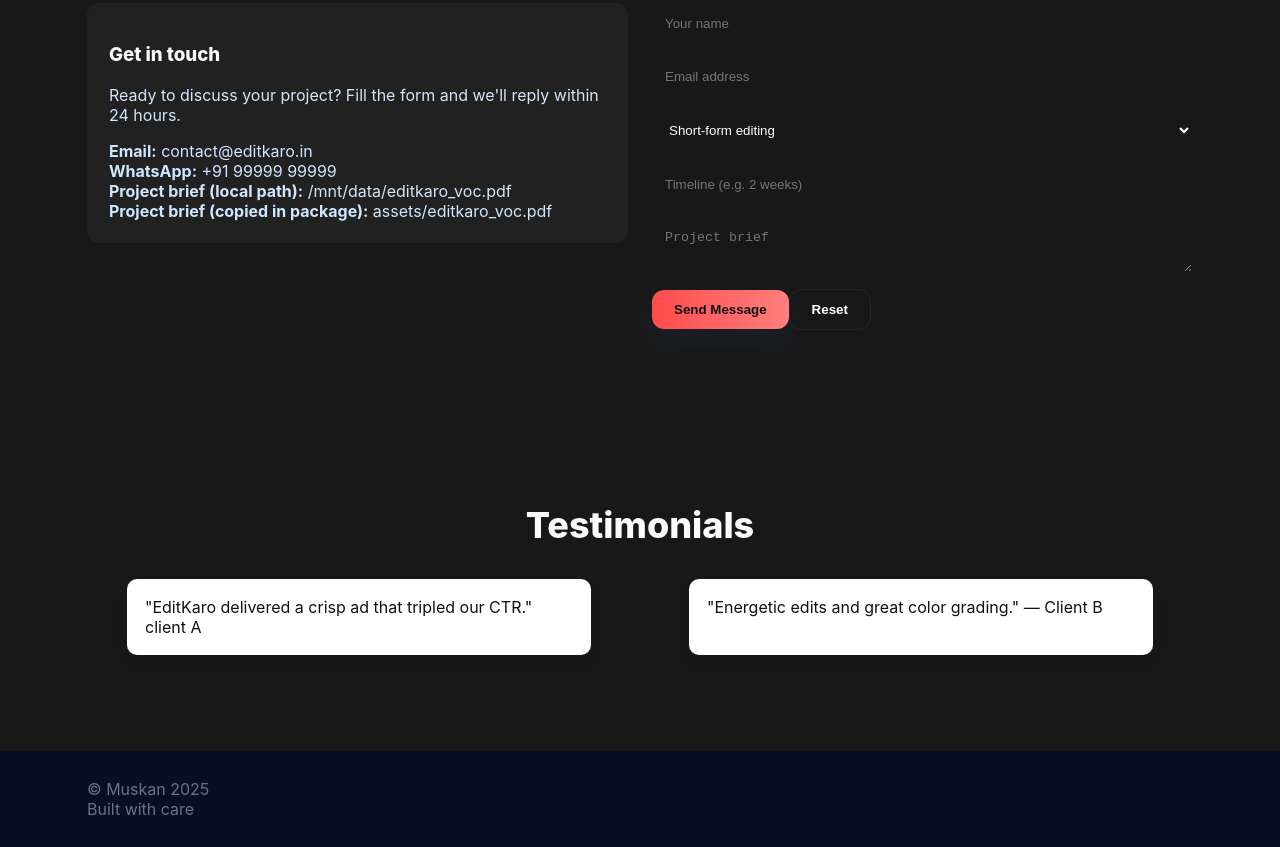
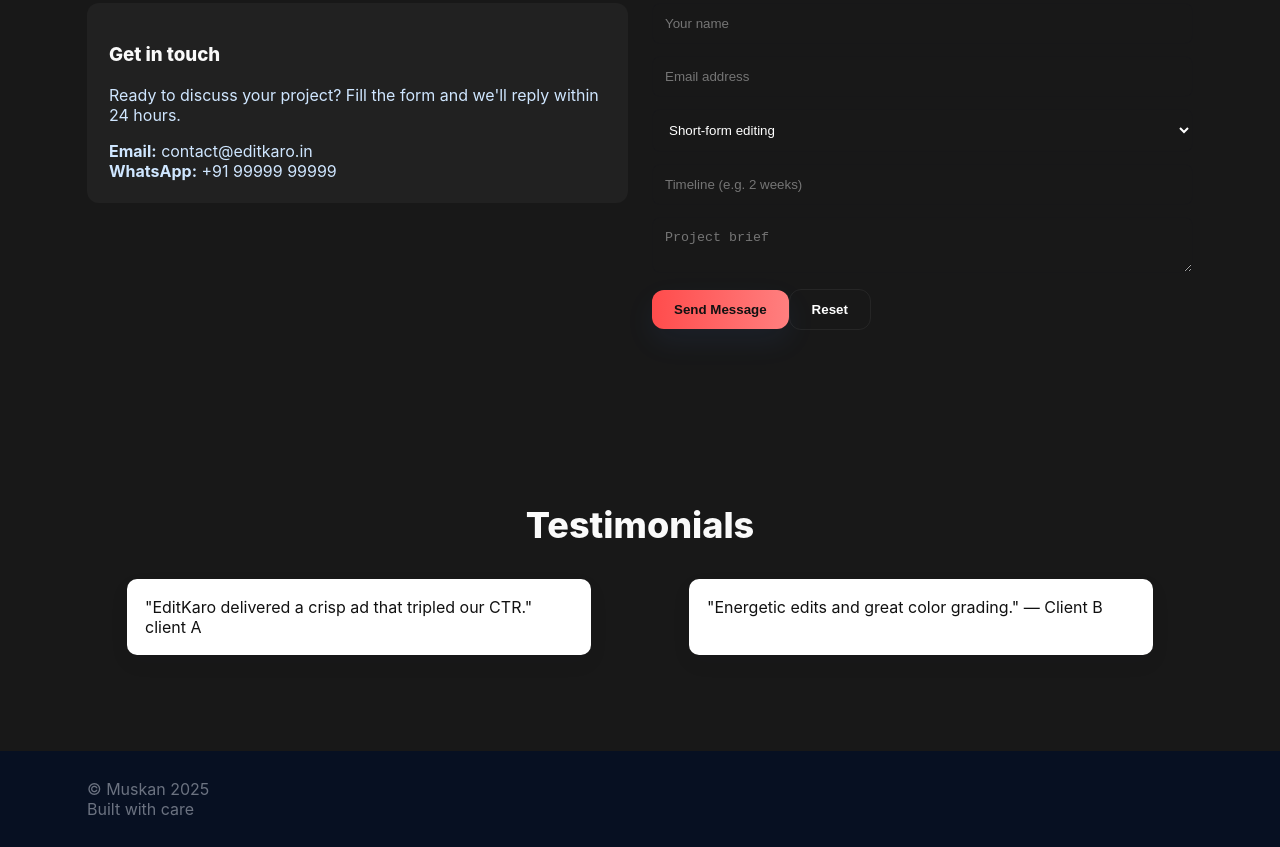
Before and after one commit to Muskanali004/editkaro-website, a plain HTML site: page index.html in a window 1280 px wide. Shown: the part 3204-4051 px from the top of the page. Drawn offline with Linux system fonts and the light colour scheme.

Commit message:
Update index.html

```diff
--- a/index.html
+++ b/index.html
@@ -106,8 +106,7 @@
           <p>Ready to discuss your project? Fill the form and we'll reply within 24 hours.</p>
           <div class="meta"><strong>Email:</strong> <a href="mailto:contact@editkaro.in">contact@editkaro.in</a></div>
           <div class="meta"><strong>WhatsApp:</strong> <a href="https://wa.me/919999999999">+91 99999 99999</a></div>
-          <div class="meta"><strong>Project brief (local path):</strong> <a href="/mnt/data/editkaro_voc.pdf">/mnt/data/editkaro_voc.pdf</a></div>
-          <div class="meta"><strong>Project brief (copied in package):</strong> <a href="assets/editkaro_voc.pdf">assets/editkaro_voc.pdf</a></div>
+
         </div>
         <form id="contactForm" class="contact-form" onsubmit="submitForm(event)">
           <div class="row">
```
